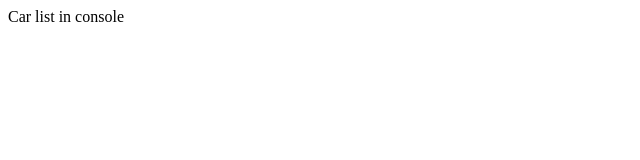
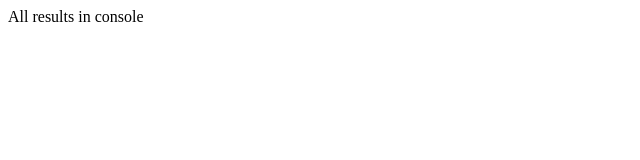
Before and after one commit to bogusua/TypeScript, a website: page lesson_2/dist/index.html in a window 1280 px wide. Shown: the full height of the page, 0-640 px from the left. Drawn offline with Linux system fonts and the light colour scheme.

Commit message:
finish lesson 2 index.html

```diff
--- a/lesson_2/dist/index.html
+++ b/lesson_2/dist/index.html
@@ -7,6 +7,6 @@
 	<script type="text/javascript" src="./animals.js"></script>
 </head>
 <body>
-	Car list in console
+	All results in console
 </body>
 </html>
```
